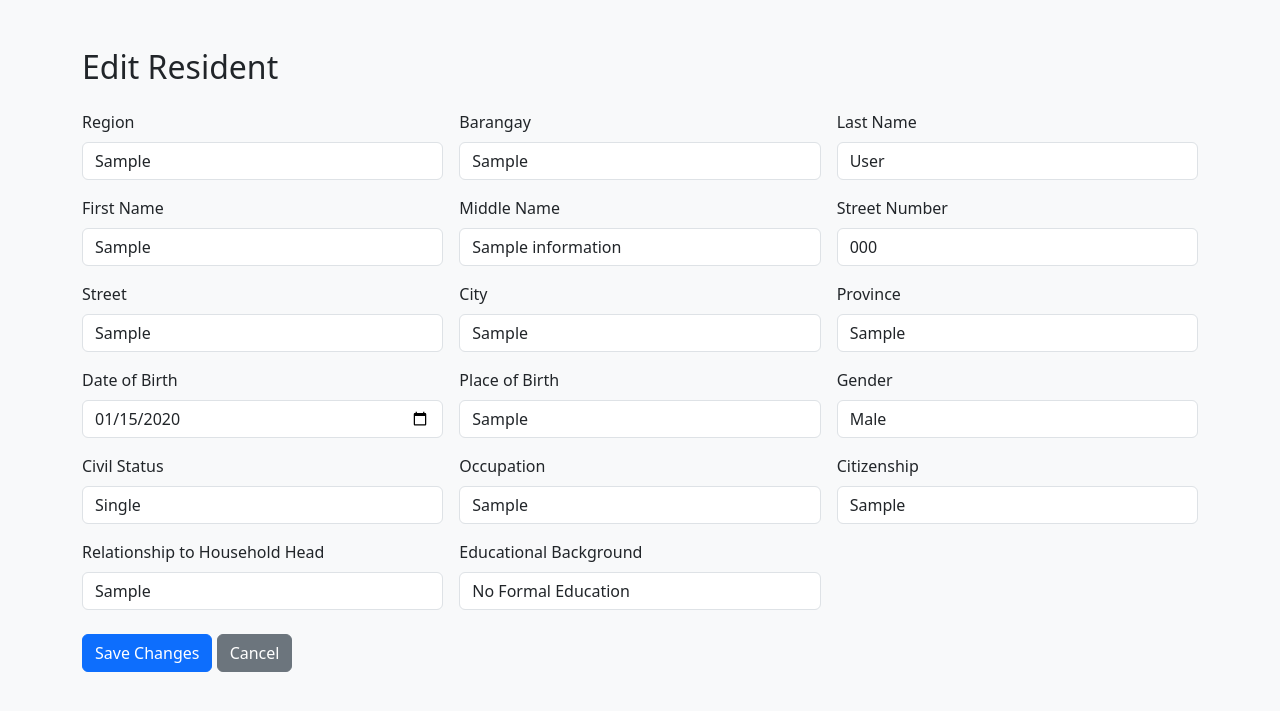
After one commit to IvanCodilan/sysarc, a Django app: page /edit_resident/1/ in a window 1280 px wide. The commit adds this page. Shown: the top 711 px of the page. Run offline with Django 5.2, Linux system fonts and the light colour scheme; a user stored in the database is signed in; data comes from the database, SQL or seed files in the repository; tables that the repository leaves empty hold one stand-in row (values such as "Sample post").

Commit message:
Add feature/my-feature

```diff
--- /dev/null
+++ b/authapp/templates/authapp/edit_resident.html
@@ -0,0 +1,107 @@
+<!-- templates/authapp/edit_resident.html -->
+<!DOCTYPE html>
+<html lang="en">
+<head>
+    <meta charset="UTF-8">
+    <title>Edit Resident</title>
+    <link href="https://cdn.jsdelivr.net/npm/bootstrap@5.3.0/dist/css/bootstrap.min.css" rel="stylesheet">
+</head>
+<body class="bg-light">
+    <div class="container mt-5">
+        <h2 class="mb-4">Edit Resident</h2>
+
+        <form method="POST" action="{% url 'update_resident' resident.id %}">
+            {% csrf_token %}
+
+            <div class="row g-3">
+                <div class="col-md-4">
+                    <label class="form-label">Region</label>
+                    <input type="text" name="region" class="form-control" value="{{ resident.region }}">
+                </div>
+                <div class="col-md-4">
+                    <label class="form-label">Barangay</label>
+                    <input type="text" name="barangay" class="form-control" value="{{ resident.barangay }}">
+                </div>
+                <div class="col-md-4">
+                    <label class="form-label">Last Name</label>
+                    <input type="text" name="last_name" class="form-control" value="{{ resident.last_name }}">
+                </div>
+                <div class="col-md-4">
+                    <label class="form-label">First Name</label>
+                    <input type="text" name="first_name" class="form-control" value="{{ resident.first_name }}">
+                </div>
+                <div class="col-md-4">
+                    <label class="form-label">Middle Name</label>
+                    <input type="text" name="middle_name" class="form-control" value="{{ resident.middle_name }}">
+                </div>
+                <div class="col-md-4">
+                    <label class="form-label">Street Number</label>
+                    <input type="text" name="street_number" class="form-control" value="{{ resident.street_number }}">
+                </div>
+                <div class="col-md-4">
+                    <label class="form-label">Street</label>
+                    <input type="text" name="street" class="form-control" value="{{ resident.street }}">
+                </div>
+                <div class="col-md-4">
+                    <label class="form-label">City</label>
+                    <input type="text" name="city" class="form-control" value="{{ resident.city }}">
+                </div>
+                <div class="col-md-4">
+                    <label class="form-label">Province</label>
+                    <input type="text" name="province" class="form-control" value="{{ resident.province }}">
+                </div>
+                <div class="col-md-4">
+                    <label class="form-label">Date of Birth</label>
+                    <input type="date" name="date_of_birth" class="form-control" value="{{ resident.date_of_birth|date:'Y-m-d' }}">
+                </div>
+                <div class="col-md-4">
+                    <label class="form-label">Place of Birth</label>
+                    <input type="text" name="place_of_birth" class="form-control" value="{{ resident.place_of_birth }}">
+                </div>
+                <div class="col-md-4">
+                    <label class="form-label">Gender</label>
+                    <select name="gender" class="form-control">
+                        <option value="Male" {% if resident.gender == 'Male' %}selected{% endif %}>Male</option>
+                        <option value="Female" {% if resident.gender == 'Female' %}selected{% endif %}>Female</option>
+                        <option value="Other" {% if resident.gender == 'Other' %}selected{% endif %}>Other</option>
+                    </select>
+                </div>
+                <div class="col-md-4">
+                    <label class="form-label">Civil Status</label>
+                    <select name="civil_status" class="form-control">
+                        <option value="Single" {% if resident.civil_status == 'Single' %}selected{% endif %}>Single</option>
+                        <option value="Married" {% if resident.civil_status == 'Married' %}selected{% endif %}>Married</option>
+                        <option value="Separated" {% if resident.civil_status == 'Separated' %}selected{% endif %}>Separated</option>
+                    </select>
+                </div>
+                <div class="col-md-4">
+                    <label class="form-label">Occupation</label>
+                    <input type="text" name="occupation" class="form-control" value="{{ resident.occupation }}">
+                </div>
+                <div class="col-md-4">
+                    <label class="form-label">Citizenship</label>
+                    <input type="text" name="citizenship" class="form-control" value="{{ resident.citizenship }}">
+                </div>
+                <div class="col-md-4">
+                    <label class="form-label">Relationship to Household Head</label>
+                    <input type="text" name="relationship_to_household_head" class="form-control" value="{{ resident.relationship_to_household_head }}">
+                </div>
+                <div class="col-md-4">
+                    <label class="form-label">Educational Background</label>
+                    <select name="educational_background" class="form-control">
+                        <option value="No Formal Education" {% if resident.educational_background == 'No Formal Education' %}selected{% endif %}>No Formal Education</option>
+                        <option value="Elementary Graduate" {% if resident.educational_background == 'Elementary Graduate' %}selected{% endif %}>Elementary Graduate</option>
+                        <option value="High School Graduate" {% if resident.educational_background == 'High School Graduate' %}selected{% endif %}>High School Graduate</option>
+                        <option value="College Graduate" {% if resident.educational_background == 'College Graduate' %}selected{% endif %}>College Graduate</option>
+                    </select>
+                </div>
+            </div>
+
+            <div class="mt-4">
+                <button type="submit" class="btn btn-primary">Save Changes</button>
+                <a href="{% url 'records' %}" class="btn btn-secondary">Cancel</a>
+            </div>
+        </form>
+    </div>
+</body>
+</html>
--- a/authapp/urls.py
+++ b/authapp/urls.py
@@ -1,17 +1,16 @@
 from django.urls import path
-from .views import login_view, logout_view, dashboard_view, records_view, logbook_view, certification_view
-from .views import records_view, add_resident, update_resident, delete_resident
-
+from . import views
 
 urlpatterns = [
-    path("login/", login_view, name="login"),
-    path("logout/", logout_view, name="logout"),
-    path('dashboard/', dashboard_view, name='dashboard'),
-    path('records/', records_view, name='records'),
-    path('logbook/', logbook_view, name='logbook'),
-    path('certification/', certification_view, name='certification'),
-    path('records/', records_view, name='records'),
-    path('add_resident/', add_resident, name='add_resident'),
-    path('update_resident/<int:id>/', update_resident, name='update_resident'),
-    path('delete_resident/<int:id>/', delete_resident, name='delete_resident'),
+    path("login/", views.login_view, name="login"),
+    path("logout/", views.logout_view, name="logout"),
+    path('dashboard/', views.dashboard_view, name='dashboard'),
+    path('records/', views.records_view, name='records'),
+    path('logbook/', views.logbook_view, name='logbook'),
+    path('certification/', views.certification_view, name='certification'),
+
+    path('add_resident/', views.add_resident, name='add_resident'),
+    path('edit_resident/<int:id>/', views.edit_resident_view, name='edit_resident'),
+    path('update_resident/<int:id>/', views.update_resident, name='update_resident'),
+    path('delete_resident/<int:id>/', views.delete_resident, name='delete_resident'),
 ]
--- a/authapp/views.py
+++ b/authapp/views.py
@@ -2,7 +2,7 @@ from django.shortcuts import render, redirect
 from django.contrib.auth import authenticate, login, logout
 from django.contrib.auth.decorators import login_required
 from django.http import JsonResponse
-from .models import PersonInformation  # (Assuming model is named PersonInformation)
+from .models import PersonInformation
 from django.views.decorators.csrf import csrf_exempt
 import json
 from datetime import datetime
@@ -15,64 +15,59 @@ def login_view(request):
 
         if user is not None:
             login(request, user)
-            return JsonResponse({"success": True})  # Send success response
+            return JsonResponse({"success": True})
         else:
             return JsonResponse({"success": False, "error": "The username and/or password you entered are incorrect"})
 
     return render(request, "authapp/login.html")
 
+def logout_view(request):
+    logout(request)
+    return redirect('login')
 
 @login_required
 def dashboard_view(request):
     return render(request, 'authapp/dashboard.html')
 
-def logout_view(request):
-    logout(request)
-    return redirect('login')  # Redirect to login page after logout
+@login_required
+def records_view(request):
+    residents = PersonInformation.objects.all()
+    return render(request, "authapp/records.html", {"residents": residents})
 
-@login_required  # Restrict access to authenticated users
-def records_view(request):
-    return render(request, "authapp/records.html")
-
-@login_required  # Restrict access to authenticated users
+@login_required
 def logbook_view(request):
     return render(request, "authapp/logbook.html")
 
-@login_required  # Restrict access to authenticated users
+@login_required
 def certification_view(request):
     return render(request, "authapp/certification.html")
 
 def home_view(request):
     return redirect('dashboard')
 
-
-
-def records_view(request):
-    residents = PersonInformation.objects.all()
-    return render(request, "authapp/records.html", {"residents": residents})
-
 @csrf_exempt
 def add_resident(request):
     if request.method == "POST":
         data = json.loads(request.body)
+
         person = PersonInformation.objects.create(
-            region = data.get('region'),
-            barangay = data.get('barangay'),
-            last_name = data.get('last_name'),
-            first_name = data.get('first_name'),
-            middle_name = data.get('middle_name'),
-            street_number = data.get('street_number'),
-            street = data.get('street'),
-            city = data.get('city'),
-            province = data.get('province'),
-            date_of_birth = data.get('date_of_birth'),
-            place_of_birth = data.get('place_of_birth'),
-            gender = data.get('gender'),
-            civil_status = data.get('civil_status'),
-            occupation = data.get('occupation'),
-            citizenship = data.get('citizenship'),
-            relationship_to_household_head = data.get('relationship_to_household_head'),
-            educational_background = data.get('educational_background'),
+            region=data.get('region'),
+            barangay=data.get('barangay'),
+            last_name=data.get('last_name'),
+            first_name=data.get('first_name'),
+            middle_name=data.get('middle_name'),
+            street_number=data.get('street_number'),
+            street=data.get('street'),
+            city=data.get('city'),
+            province=data.get('province'),
+            date_of_birth=data.get('date_of_birth'),
+            place_of_birth=data.get('place_of_birth'),
+            gender=data.get('gender'),
+            civil_status=data.get('civil_status'),
+            occupation=data.get('occupation'),
+            citizenship=data.get('citizenship'),
+            relationship_to_household_head=data.get('relationship_to_household_head'),
+            educational_background=data.get('educational_background'),
         )
         return JsonResponse({"success": True})
     return JsonResponse({"error": "Invalid method"}, status=400)
@@ -104,32 +99,47 @@ def get_resident(request, id):
     except PersonInformation.DoesNotExist:
         return JsonResponse({"error": "Resident not found"}, status=404)
 
-
-
 @csrf_exempt
 def update_resident(request, id):
     if request.method == "POST":
-        data = json.loads(request.body)
-        person = PersonInformation.objects.get(id=id)
-        person.region = data.get('region')
-        person.barangay = data.get('barangay')
-        person.last_name = data.get('last_name')
-        person.first_name = data.get('first_name')
-        person.middle_name = data.get('middle_name')
-        person.street_number = data.get('street_number')
-        person.street = data.get('street')
-        person.city = data.get('city')
-        person.province = data.get('province')
-        person.date_of_birth = data.get('date_of_birth')
-        person.place_of_birth = data.get('place_of_birth')
-        person.gender = data.get('gender')
-        person.civil_status = data.get('civil_status')
-        person.occupation = data.get('occupation')
-        person.citizenship = data.get('citizenship')
-        person.relationship_to_household_head = data.get('relationship_to_household_head')
-        person.educational_background = data.get('educational_background')
-        person.save()
-        return JsonResponse({"success": True})
+        try:
+            data = json.loads(request.body)
+            person = PersonInformation.objects.get(id=id)
+
+            date_of_birth_str = data.get('date_of_birth')
+            if date_of_birth_str:
+                try:
+                    date_of_birth = datetime.strptime(date_of_birth_str, '%Y-%m-%d').date()
+                except ValueError:
+                    return JsonResponse({"error": "Invalid date format. It must be in YYYY-MM-DD format."}, status=400)
+            else:
+                date_of_birth = None
+
+            # Update fields
+            person.region = data.get('region')
+            person.barangay = data.get('barangay')
+            person.last_name = data.get('last_name')
+            person.first_name = data.get('first_name')
+            person.middle_name = data.get('middle_name')
+            person.street_number = data.get('street_number')
+            person.street = data.get('street')
+            person.city = data.get('city')
+            person.province = data.get('province')
+            person.date_of_birth = date_of_birth
+            person.place_of_birth = data.get('place_of_birth')
+            person.gender = data.get('gender')
+            person.civil_status = data.get('civil_status')
+            person.occupation = data.get('occupation')
+            person.citizenship = data.get('citizenship')
+            person.relationship_to_household_head = data.get('relationship_to_household_head')
+            person.educational_background = data.get('educational_background')
+            person.save()
+
+            return JsonResponse({"success": True})
+
+        except PersonInformation.DoesNotExist:
+            return JsonResponse({"error": "Resident not found"}, status=404)
+
     return JsonResponse({"error": "Invalid method"}, status=400)
 
 @csrf_exempt
@@ -142,3 +152,14 @@ def delete_resident(request, id):
         except PersonInformation.DoesNotExist:
             return JsonResponse({"error": "Resident not found"}, status=404)
     return JsonResponse({"error": "Invalid method"}, status=400)
+
+@login_required
+def edit_resident_view(request, id):
+    try:
+        resident = PersonInformation.objects.get(id=id)
+    except PersonInformation.DoesNotExist:
+        return redirect('records')
+
+    return render(request, 'authapp/edit_resident.html', {
+        'resident': resident
+    })
```
Also changed, not shown: authapp/models.py (+6 -9 lines), authapp/static/css/records.css (+7 -1 lines), authapp/static/js/records.js (+141 -87 lines), authapp/templates/authapp/records.html (+76 -140 lines), authapp/migrations/0001_initial.py (added).
